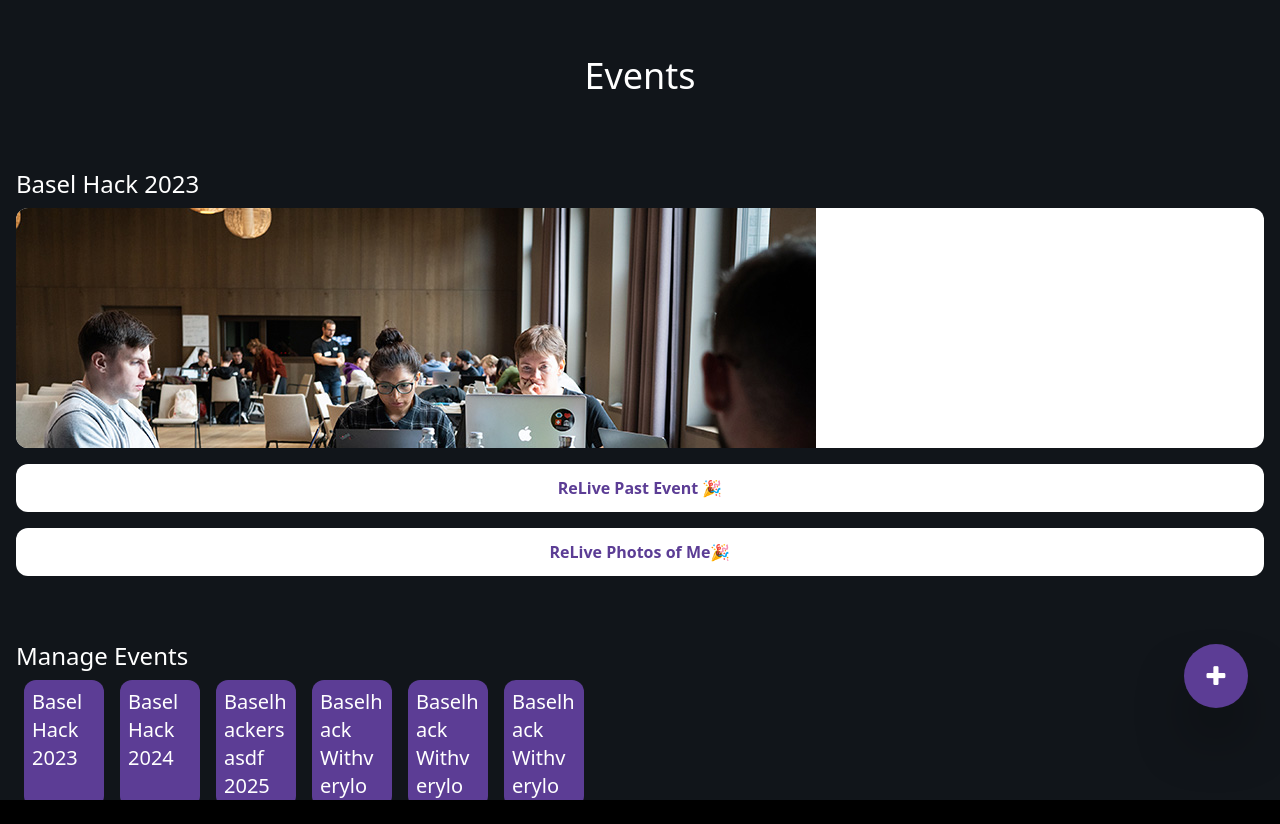
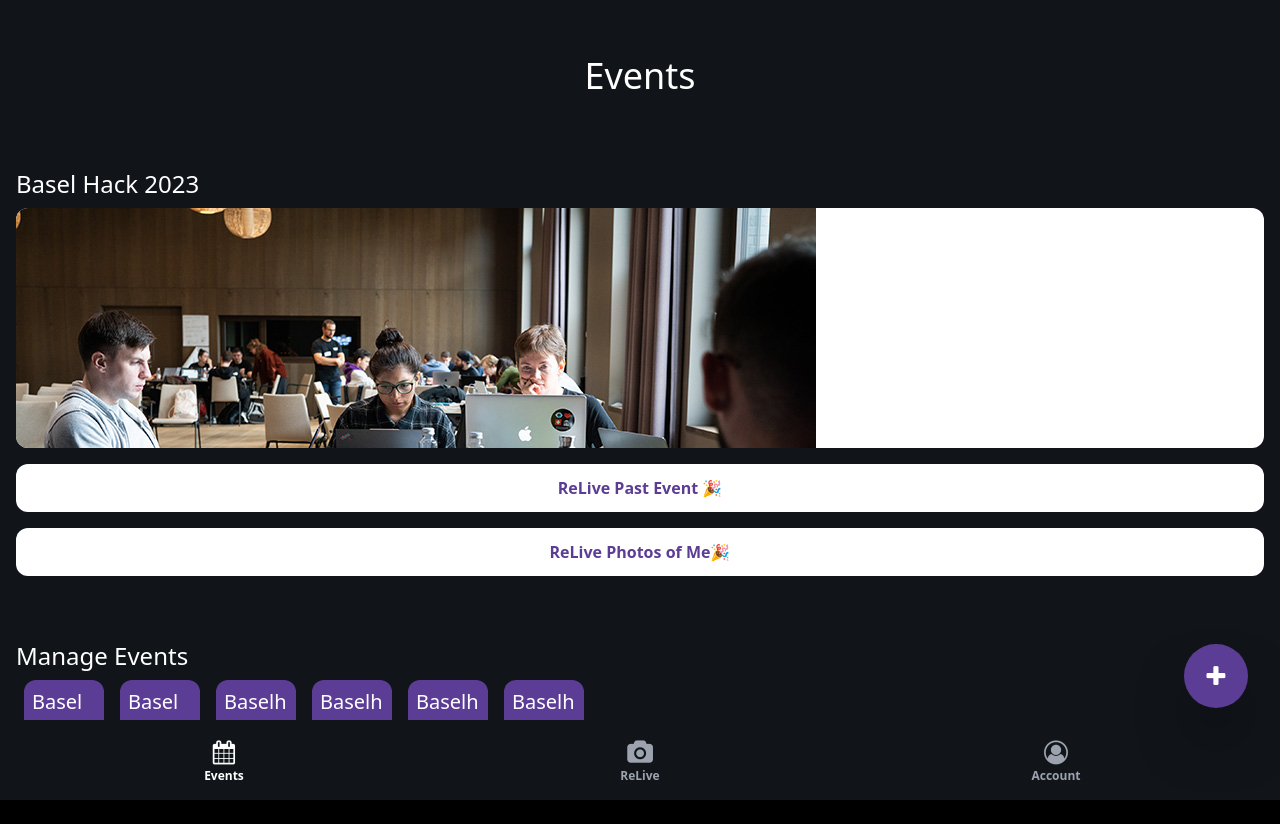
Before and after one commit to relievers/relive, a SvelteKit app in the folder frontend/: page /events in a window 1280 px wide. Built offline with nearby package versions, Linux system fonts and the light colour scheme; what tailwindcss-safe-area would draw is missing.

Commit message:
Revert "User handling (logged in)"
This reverts commit 6a6f8f3f920380809b6be6b1a9e204a62fb9d653.

```diff
--- a/frontend/src/lib/Footer.svelte
+++ b/frontend/src/lib/Footer.svelte
@@ -1,16 +1,7 @@
 <script>
 	import { page } from '$app/stores';
-	import { onMount } from 'svelte';
-	import { getUser } from './user-service';
 
-	let user = null;
-
-	const init = () => {
-		user = getUser();
-	};
-
-	onMount(init);
-
+	let user = { activeEvent: false };
 </script>
 
 <div class="bg-background text-gray-400 p-4">
@@ -25,7 +16,7 @@
 				<span class="text-xs">Events</span>
 			</a>
 		</div>
-		{#if user}
+		{#if !user.activeEvent}
 			<div class="w-1/3 text-center">
 				<a
 					class="bg-transparent font-bold flex flex-col items-center"
--- a/frontend/src/routes/+layout.svelte
+++ b/frontend/src/routes/+layout.svelte
@@ -2,22 +2,16 @@
 	import '../app.css';
 	import Footer from '$lib/Footer.svelte';
 	import { page } from '$app/stores';
-	import { getUser } from '$lib/user-service';
-	import { onMount } from 'svelte';
 
 	const mainPages = ['/', '/settings', '/events'];
 
 	$: isMainPage = mainPages.find((value) => $page.url.pathname == value);
-
-	let user;
-
-	onMount(() => user = getUser());
 </script>
 
 <div class="h-full flex flex-col">
 	<slot />
 
-	{#if isMainPage && user}
+	{#if isMainPage}
 		<Footer />
 	{/if}
 </div>s
--- a/frontend/src/routes/+page.svelte
+++ b/frontend/src/routes/+page.svelte
@@ -1,28 +1,5 @@
 <script>
-	import { applyAction } from '$app/forms';
 	import Camera from '$lib/Camera.svelte';
-	import QrScan from '$lib/QRScan.svelte';
-	import api from '$lib/api';
-	import { getUser } from '$lib/user-service';
-	import { onMount } from 'svelte';
-
-	let user;
-
-	const init = async () => {
-		user = getUser();
-		if (user) {
-			const response = await api.get(`/events`);
-			const json = await response.json();
-			console.log(json);
-		}
-	};
-
-	onMount(init);
 </script>
 
-
-{#if user}
-	<Camera />
-{:else}
-	<QrScan />
-{/if}
+<Camera />
```
